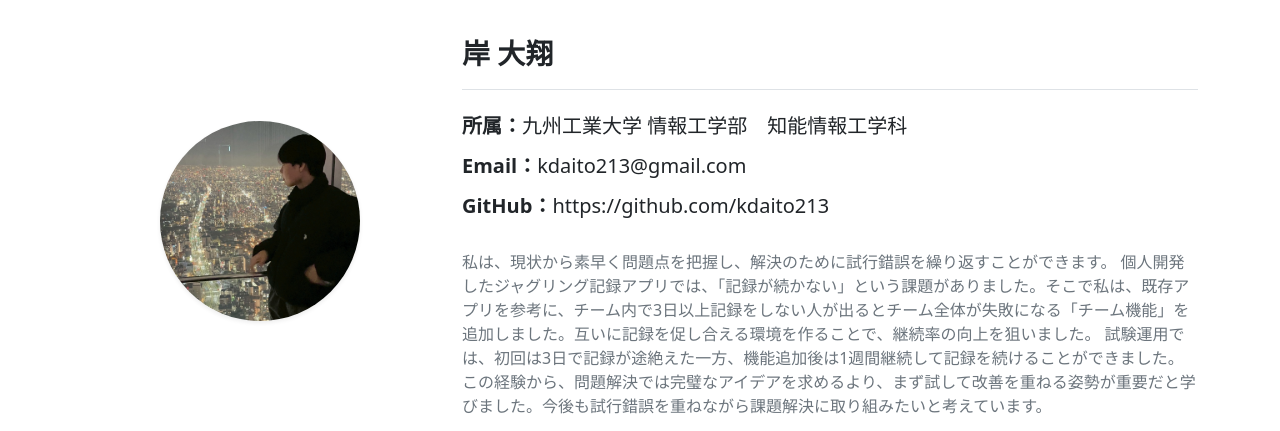
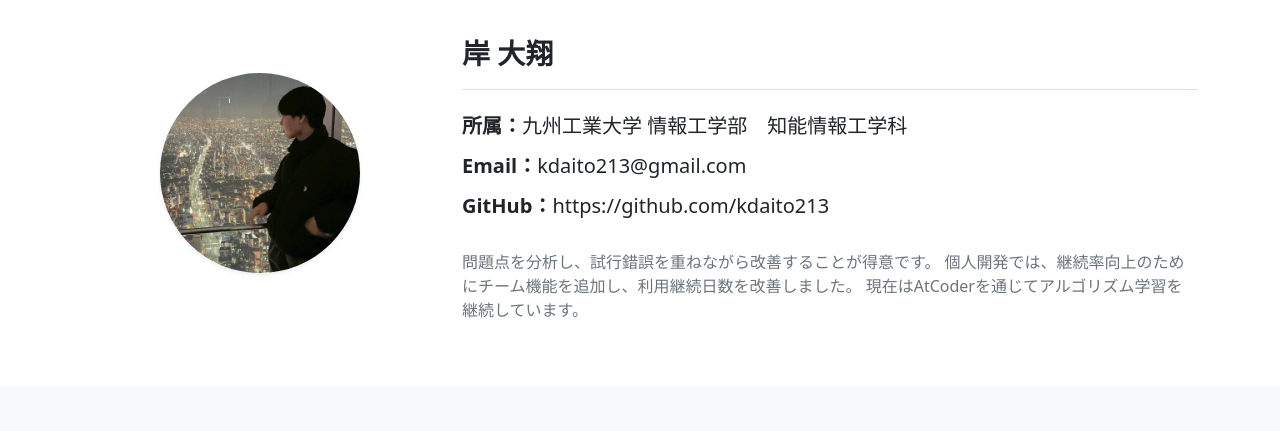
Before and after one commit to kdaito213/kdaito213.github.io, a plain HTML site: page index.html in a window 1280 px wide. Shown: the part 489-920 px from the top of the page. Drawn offline with nearby package versions, Linux system fonts and the light colour scheme.

Commit message:
Update personal statement in index.html
Revised personal statement to focus on problem-solving skills and team functionality improvements.

```diff
--- a/index.html
+++ b/index.html
@@ -87,11 +87,9 @@
                         <li><strong>GitHub：</strong>https://github.com/kdaito213</li>
                     </ul>
                     <p class="text-secondary lh-base">
-                        私は、現状から素早く問題点を把握し、解決のために試行錯誤を繰り返すことができます。
-                        個人開発したジャグリング記録アプリでは、「記録が続かない」という課題がありました。そこで私は、既存アプリを参考に、チーム内で3日以上記録をしない人が出るとチーム全体が失敗になる「チーム機能」を追加しました。互いに記録を促し合える環境を作ることで、継続率の向上を狙いました。
-                        試験運用では、初回は3日で記録が途絶えた一方、機能追加後は1週間継続して記録を続けることができました。
-                        この経験から、問題解決では完璧なアイデアを求めるより、まず試して改善を重ねる姿勢が重要だと学びました。今後も試行錯誤を重ねながら課題解決に取り組みたいと考えています。
-
+                        問題点を分析し、試行錯誤を重ねながら改善することが得意です。
+                        個人開発では、継続率向上のためにチーム機能を追加し、利用継続日数を改善しました。
+                        現在はAtCoderを通じてアルゴリズム学習を継続しています。
                     </p>
                 </div>
             </div>
```
